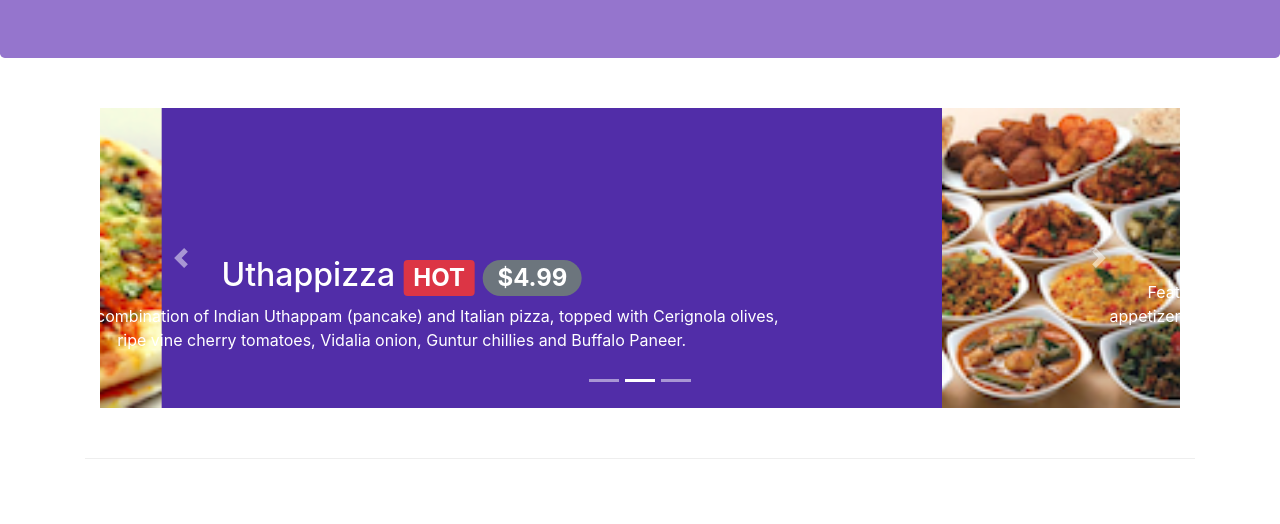
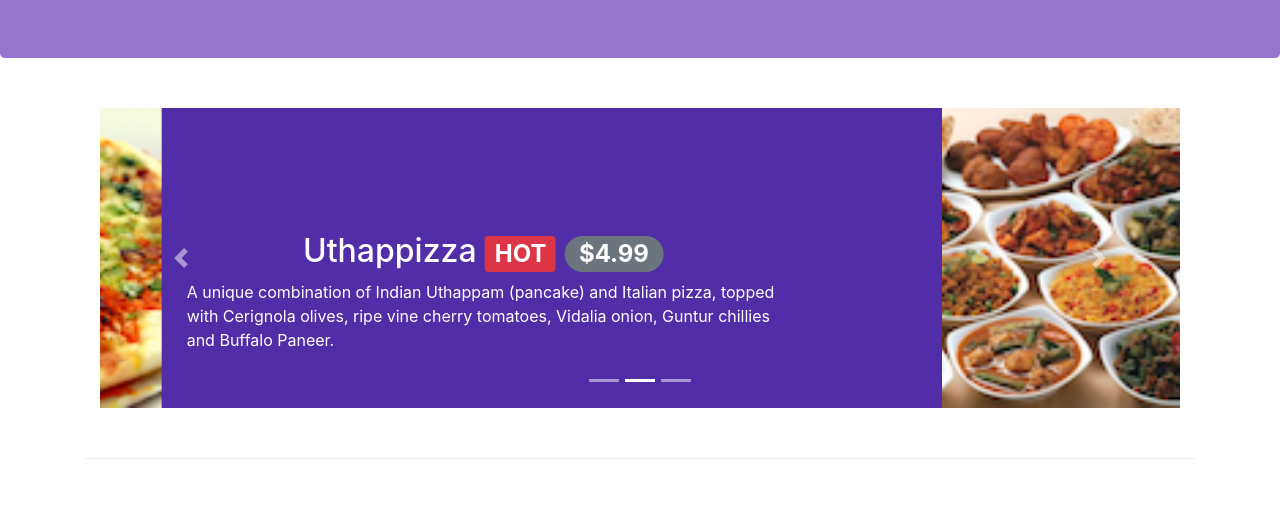
Before and after one commit to LucasSalmons/conFusion, a website: page index.html in a window 1280 px wide. Shown: the part 276-800 px from the top of the page. Drawn offline with nearby package versions, Linux system fonts and the light colour scheme.

Commit message:
challenge Question carousel

```diff
--- a/css/styles.css
+++ b/css/styles.css
@@ -59,3 +59,13 @@ body {
     left: 0;
     min-height: 300px;
 }
+
+.carousel-caption {
+    left: 0;
+    margin-left: 325px;
+
+}
+
+.carousel-item p {
+    text-align: left;
+}
```
Also changed, not shown: package.json (line endings or trailing spaces).
